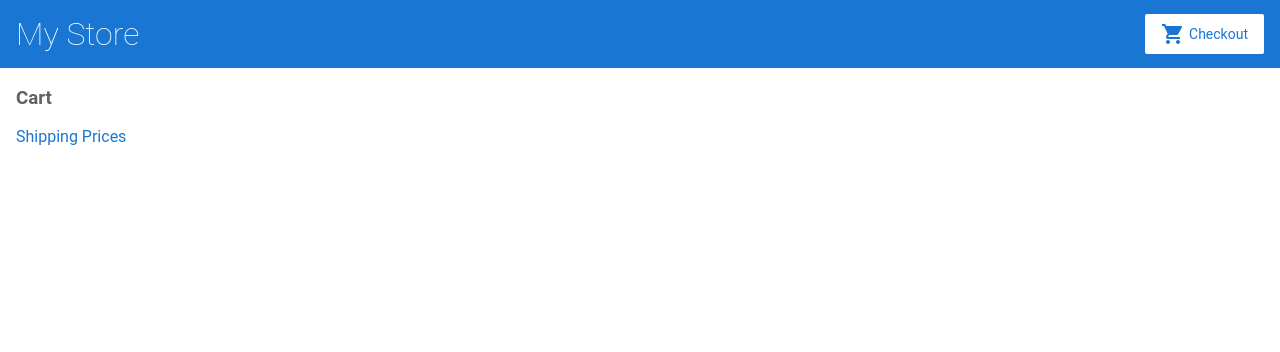
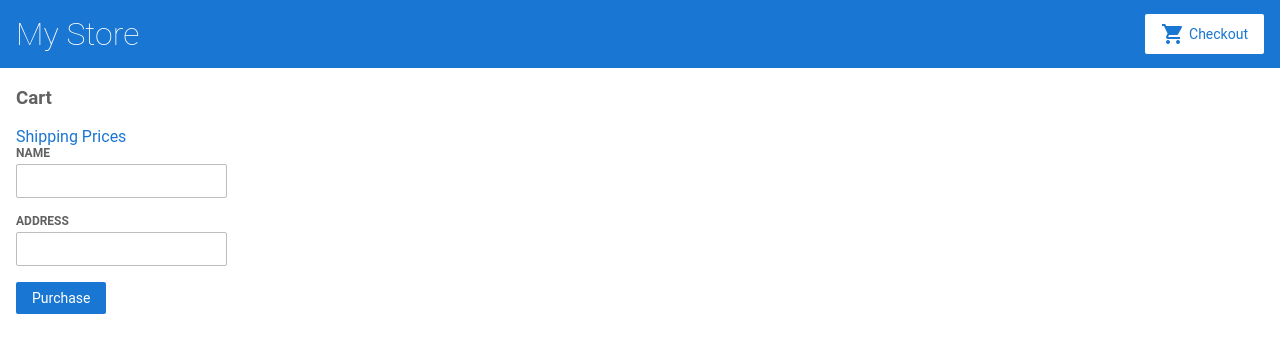
Before and after one commit to UMM-CSci-3601-S22/angular-tutorial-jpwalbran, an Angular app: page /#/cart in a window 1280 px wide. Shown: the top 352 px of the page. Built offline with nearby package versions, Linux system fonts and the light colour scheme.

Commit message:
Add checkout form
Add form to add checkout details for purchase.

```diff
--- a/src/app/cart/cart.component.html
+++ b/src/app/cart/cart.component.html
@@ -1,8 +1,27 @@
 <h3>Cart</h3>
 
-<a [routerLink]="['/shipping']">Shipping Prices</a>
+<a routerLink="/shipping">Shipping Prices</a>
 
 <div class="cart-item" *ngFor="let item of items">
   <span>{{ item.name }}</span>
   <span>{{ item.price | currency }}</span>
 </div>
+
+<form [formGroup]="checkoutForm" (ngSubmit)="onSubmit()">
+
+  <div>
+    <label for="name">
+      Name
+    </label>
+    <input id="name" type="text" formControlName="name">
+  </div>
+
+  <div>
+    <label for="address">
+      Address
+    </label>
+    <input id="address" type="text" formControlName="address">
+  </div>
+
+  <button class="button" type="submit">Purchase</button>
+</form>
--- a/src/app/cart/cart.component.ts
+++ b/src/app/cart/cart.component.ts
@@ -1,4 +1,5 @@
 import { Component } from '@angular/core';
+import { Form, FormBuilder } from '@angular/forms';
 import { CartService } from '../cart.service';
 
 @Component({
@@ -10,6 +11,16 @@ export class CartComponent {
 
   items = this.cartService.getItems();
 
-  constructor( private cartService: CartService) { }
+  checkoutForm = this.formBuilder.group({
+    name: '',
+    address: ''
+  });
 
+  constructor( private cartService: CartService, private formBuilder: FormBuilder) { }
+
+  onSubmit(): void {
+    this.items = this.cartService.clearCart();
+    console.warn('your order has been submitted', this.checkoutForm.value);
+    this.checkoutForm.reset();
+  }
 }
```
